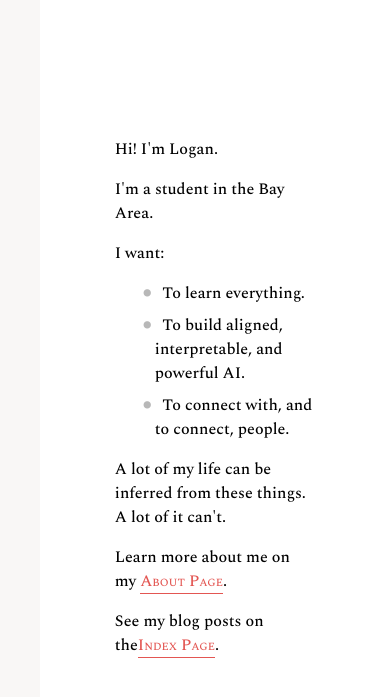
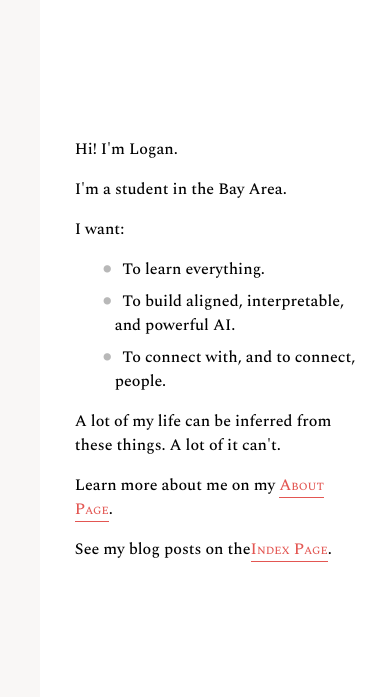
Before and after one commit to lgngrvs/logangraves.com, a Flask app: page / in a window 390 px wide. Shown: the top 697 px of the page. Run offline with Flask 2, Linux system fonts and the light colour scheme.

Commit message:
update padding for mobile
Signed-off-by: Logan Graves <me@logangraves.com>

```diff
--- a/static/css/base.css
+++ b/static/css/base.css
@@ -210,6 +210,10 @@ a:not(#home-footer-link):hover {
         font-size: 12pt;
     }
 
+    #content-wrap {
+        padding: 5% 8% 0 8%;
+    }
+
     h5 {
         text-align: center;
         margin-bottom: 15px;
```
